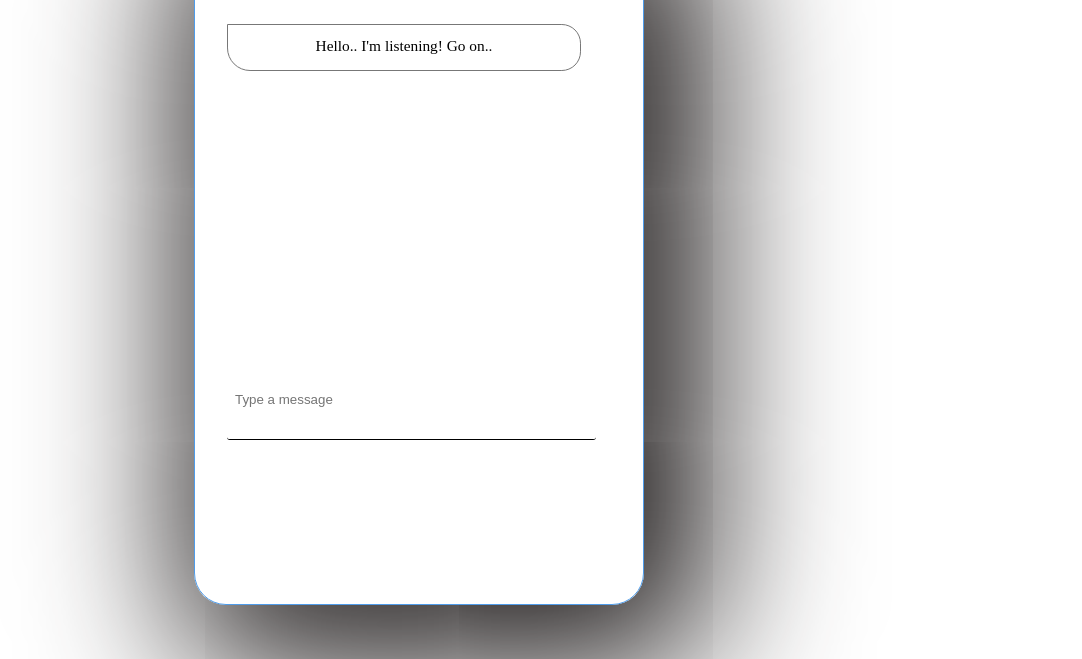
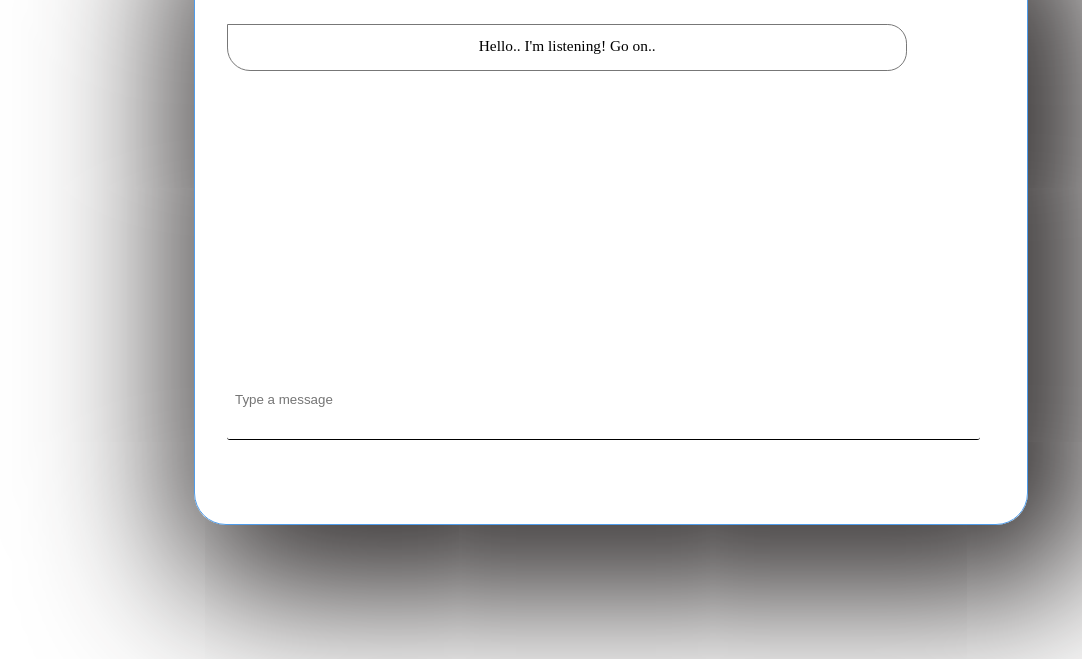
Before and after one commit to sidharth-kumar41/chatbot.github.io, a plain HTML site: page index.html in a window 1280 px wide. Shown: the part 141-800 px from the top of the page, without its empty margins (198-1280 px from the left). Drawn offline with nearby package versions, Linux system fonts and the light colour scheme.

Commit message:
Update style.css

```diff
--- a/style.css
+++ b/style.css
@@ -5,8 +5,8 @@ body {
 }
 
 body .card {
-    height: 85vh;
-    width: 35vw;
+    height: 75vh;
+    width: 65vw;
     border-radius: 2rem;
     border: rgb(53, 53, 53) 0.1rem solid;
     border-color: rgb(79, 156, 234);
```
